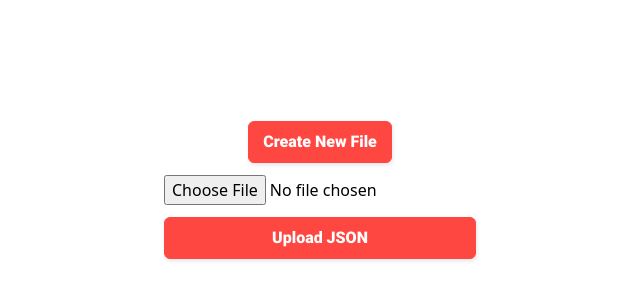
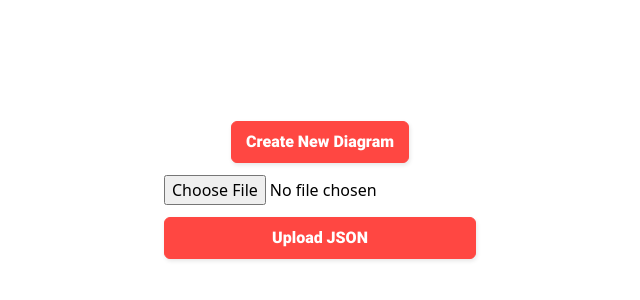
Before and after one commit to jineshthakkar14/my-app, a React (Create React App) app: page / in a window 1280 px wide. Shown: the part 210-510 px from the top of the page, without its empty margins (320-960 px from the left). Built offline with nearby package versions, Linux system fonts and the light colour scheme.

Commit message:
Code CleanUp

```diff
--- a/src/App.tsx
+++ b/src/App.tsx
@@ -1,8 +1,8 @@
 import React, { useEffect, useState } from 'react';
 import './index.css';
 import { Route, Routes } from 'react-router-dom';
-import { Page1 } from './pages/Page1';
-import { Page2 } from './pages/Page2';
+import { StartPage } from './pages/StartPage';
+import { DiagramPage } from './pages/DiagramPage';
 import Test from './pages/Test';
 // import {Test} from './pages/Test';
 
@@ -17,8 +17,8 @@ function App() {
     <div >
 
       <Routes>
-        <Route path='/' element={<Page1></Page1>}></Route>
-        <Route path='/diagram' element={<Page2></Page2>}></Route>
+        <Route path='/' element={<StartPage></StartPage>}></Route>
+        <Route path='/diagram' element={<DiagramPage></DiagramPage>}></Route>
       </Routes>
       {/* <div className='h-[100vh]'>
         <Test></Test>
--- a/src/componets/Drag and Drop/BodyWidget.tsx
+++ b/src/componets/Drag and Drop/BodyWidget.tsx
@@ -205,25 +205,6 @@ export class BodyWidget extends React.Component<BodyWidgetProps> {
 
                     // console.log(JSON.parse(str))
 
-                    async function pushEngine() {
-                      try {
-                        const res = await axios({
-                          method: "POST",
-                          url: apis.MODIFY_DB_API,
-                          data: {
-                            links: str,
-                          },
-                          withCredentials: true,
-                        });
-                        // console.log("Modified values are",res.data)
-                      } catch (error) {
-                        console.log(error);
-                      }
-                    }
-
-                    pushEngine();
-
-                    // Create1()
                   }}
                 >
                   Download State
--- a/src/pages/Page2.tsx
+++ b/src/pages/DiagramPage.tsx
@@ -10,7 +10,7 @@ export interface BodyWidgetProps1 {
 }
 
 
-export class Page2 extends React.Component<any,BodyWidgetProps1> {
+export class DiagramPage extends React.Component<any,BodyWidgetProps1> {
 
       render(){
 
--- a/src/pages/Page1.tsx
+++ /dev/null
@@ -1,37 +0,0 @@
-import axios from 'axios'
-import React from 'react'
-import { apis } from '../services/apis'
-import { NavLink } from 'react-router-dom'
-import { useSelector } from 'react-redux'
-import { RootState } from '..'
-import JsonFileUploader from '../componets/JsonFileUploader'
-// import { Sam } from './Sam'
-
-export const Page1 = () => {
-  // const {posX} = useSelector((state:RootState)=>state.solar)
-
-  // console.log(posX)
-    async function Create() {
-        try {
-          const res = await axios({
-            method:"GET",
-            url:apis.CREATE_DB_API,
-            withCredentials:true,
-          })
-          console.log("Database created successfully",res)
-        } catch (error) {
-          console.log(error)
-        }
-      }
-  return (
-    <div className='flex h-[100vh] justify-center items-center gap-3 flex-col'>
-        <NavLink to="/diagram" onClick={Create} >
-            <button className='button-24' >
-                Create New File
-            </button>
-
-        </NavLink>
-        <JsonFileUploader></JsonFileUploader>
-    </div>
-  )
-}
--- /dev/null
+++ b/src/pages/StartPage.tsx
@@ -0,0 +1,14 @@
+import { NavLink } from "react-router-dom";
+
+import JsonFileUploader from "../componets/JsonFileUploader";
+
+export const StartPage = () => {
+  return (
+    <div className="flex h-[100vh] justify-center items-center gap-3 flex-col">
+      <NavLink to="/diagram">
+        <button className="button-24">Create New Diagram</button>
+      </NavLink>
+      <JsonFileUploader></JsonFileUploader>
+    </div>
+  );
+};
```
